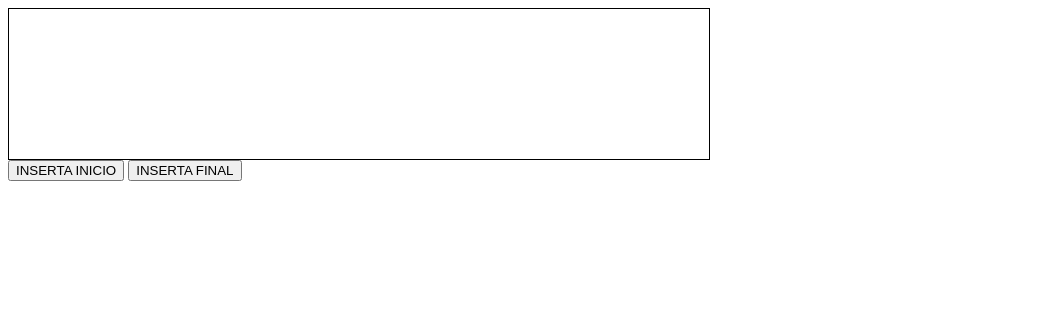
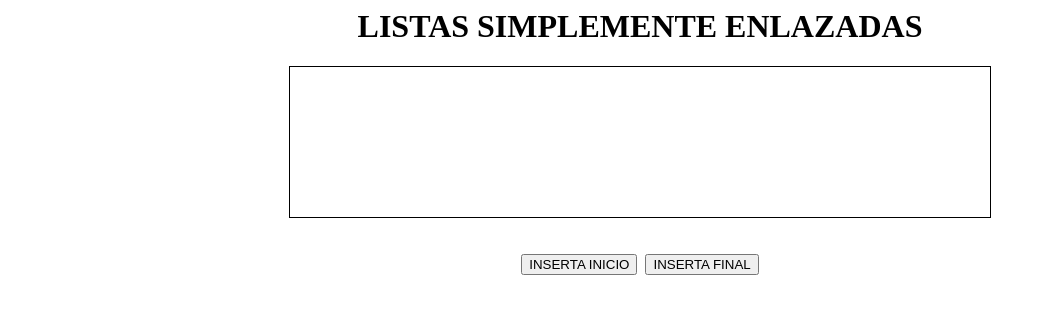
Before and after one commit to oscarchoq/Proyecto-EDD, a plain HTML site: page index.html in a window 1280 px wide. Shown: the whole page, without its empty margins (0-1046 px from the left). Drawn offline with Linux system fonts and the light colour scheme.

Commit message:
Retoques en index.html

```diff
--- a/index.html
+++ b/index.html
@@ -1,6 +1,8 @@
 <html>
 
 <head>
+    <center><h1>LISTAS SIMPLEMENTE ENLAZADAS</h1></center>
+
     <link rel="stylesheet" href="lib/style.css">
     <script type="module">
 
@@ -16,10 +18,12 @@
 
 <body>
 
-<canvas id="tutorial" width="700" height="150"></canvas>
+<center><canvas id="tutorial" width="700" height="150"></canvas></center>
 <div id="salida"></div>
+    <center><h1>
     <button onclick="agregar()">INSERTA INICIO</button>
     <button onclick="agregar_final()">INSERTA FINAL</button>
+    </h1></center>
 </body>
 
 </html>
```
